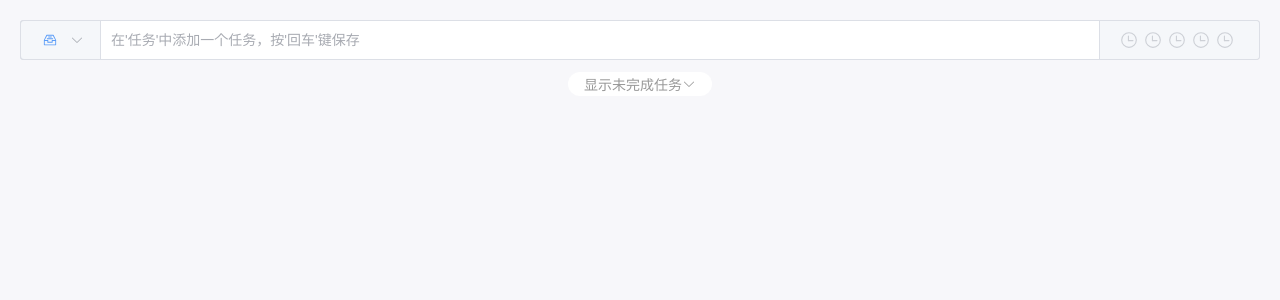
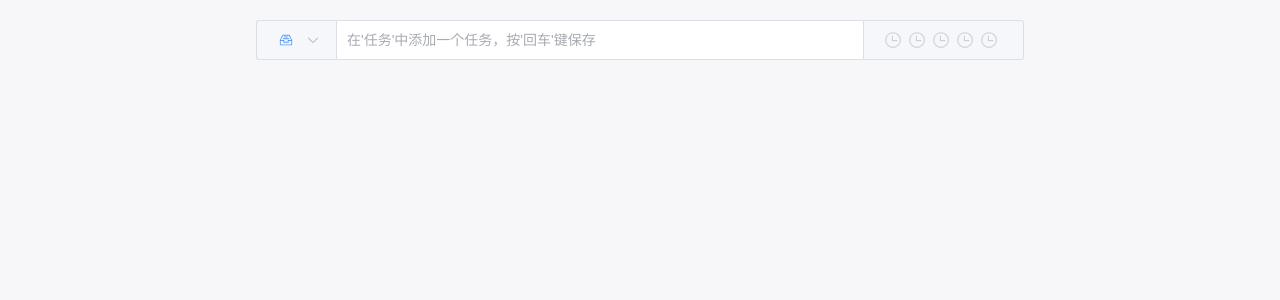
Before and after one commit to TheHyyy/pro-time-master, a Vue app: page / in a window 1280 px wide. Shown: the top 300 px of the page. Built offline with nearby package versions, Linux system fonts and the light colour scheme.

Commit message:
feat: css

```diff
--- a/src/views/homepage/components/TodoList.vue
+++ b/src/views/homepage/components/TodoList.vue
@@ -14,6 +14,7 @@
       </div>
     </div>
     <div
+      v-if="completedList.length"
       class="show_com_todo"
       @click="() => (showCompletedTodo = !showCompletedTodo)"
     >
--- a/src/views/homepage/index.vue
+++ b/src/views/homepage/index.vue
@@ -81,7 +81,7 @@
 .todo_list_page{
   background: #F7F7FA;
   min-height: 100vh;
-  padding: 20px;
+  padding: 20px 20vw;
 }
 /* 你的样式可以在这里添加 */
 .completed {
```
